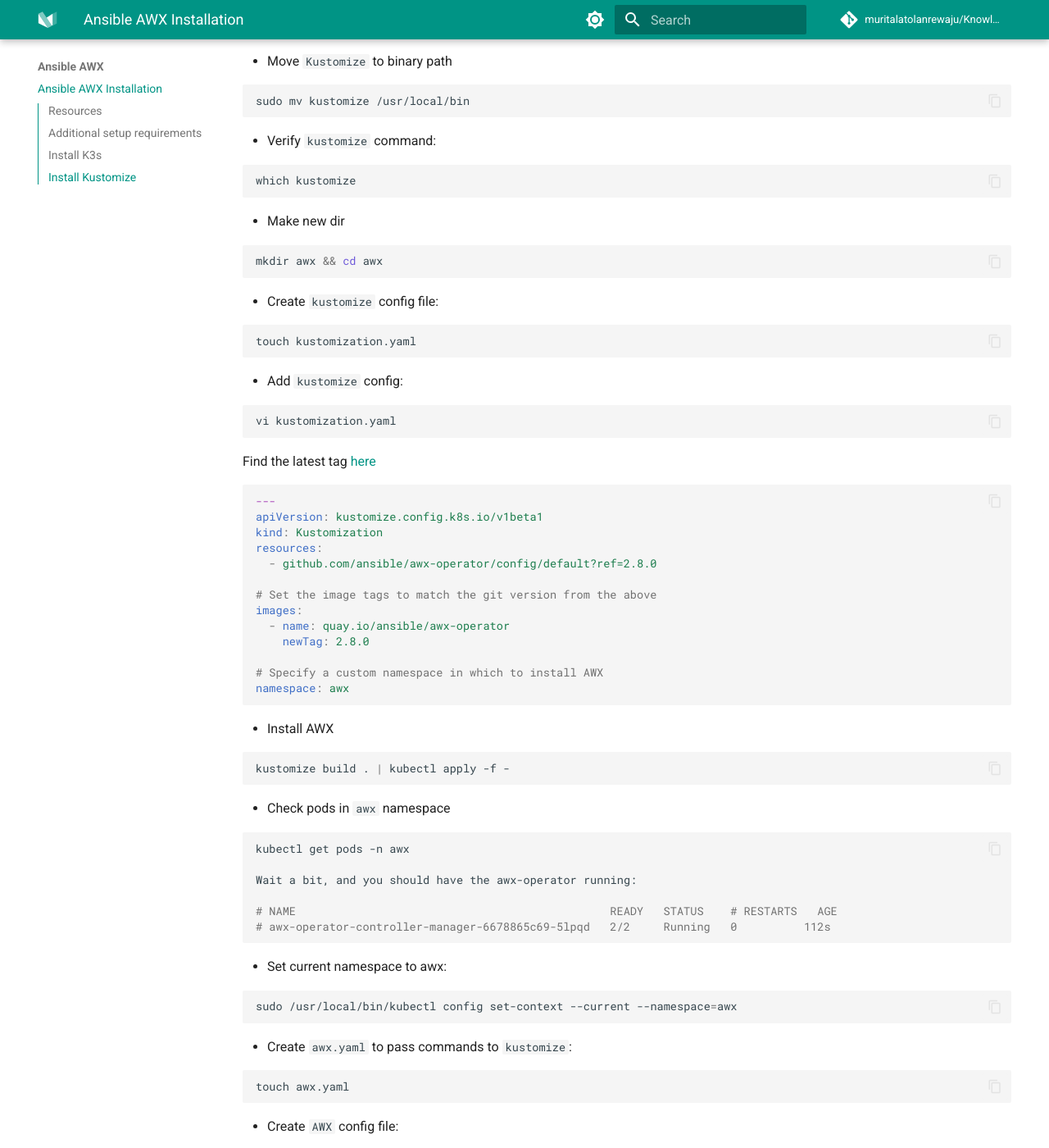
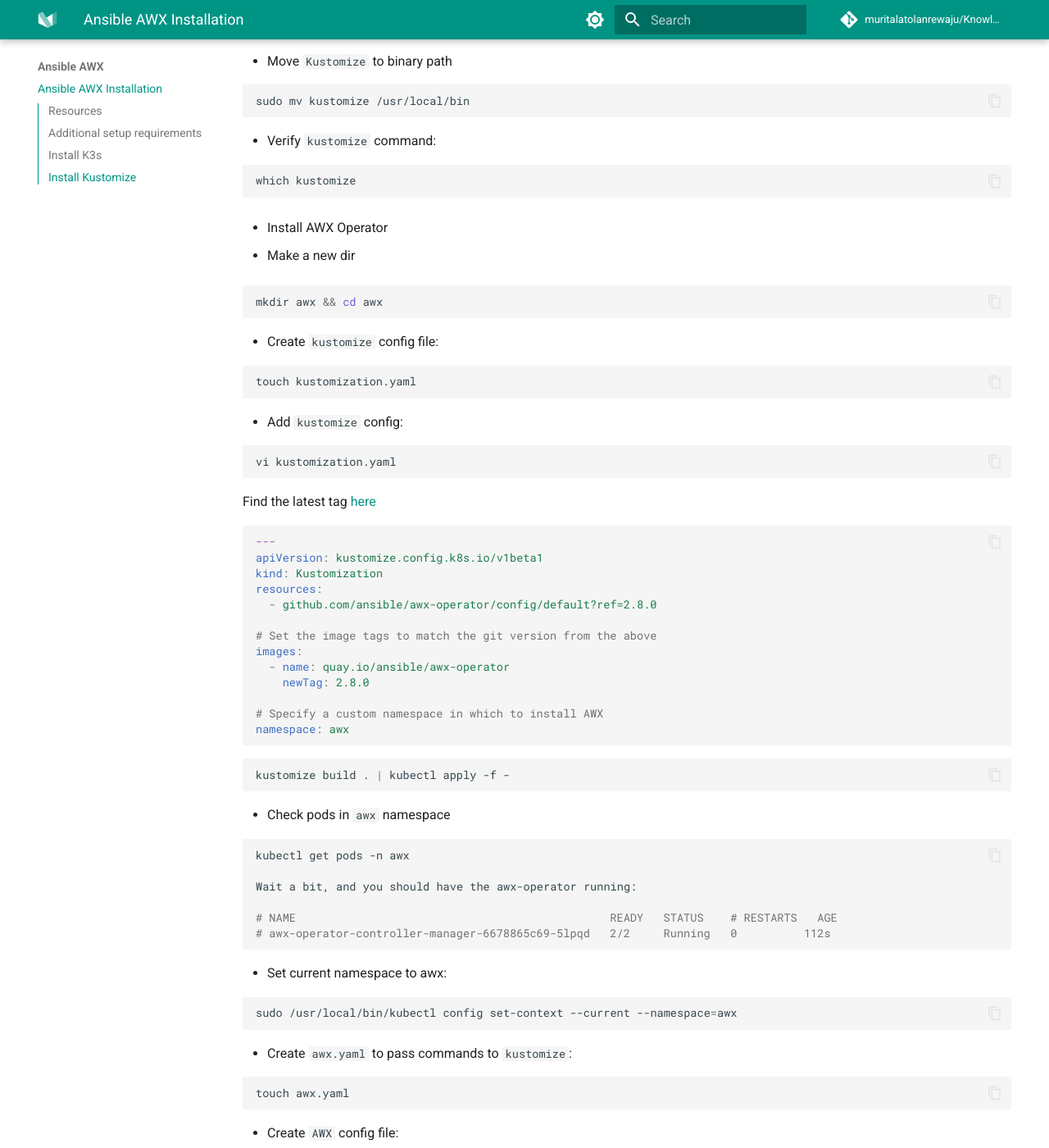
Before and after one commit to muritalatolanrewaju/KnowledgeBase-Tech, an MkDocs documentation site: the page built from docs/Ansible-AWX/install-AWX.md, in a window 1280 px wide and 1400 px high, scrolled down 2467 px. Shown: the whole window at 82% size. Built offline with MkDocs 1.6.1 and Material for MkDocs 9.7.7, drawn with Linux system fonts in a browser that asks for light colours; comment, search, counter and statistics services are not loaded.

Commit message:
Update install-AWX.md

````diff
--- a/docs/Ansible-AWX/install-AWX.md
+++ b/docs/Ansible-AWX/install-AWX.md
@@ -138,7 +138,9 @@
 which kustomize
 ```
 
-- Make new dir
+- Install AWX Operator
+
+- Make a new dir
 
 ```bash
 mkdir awx && cd awx
````
Also changed, not shown: other parts of docs/Ansible-AWX/install-AWX.md (+0 -2 lines).
